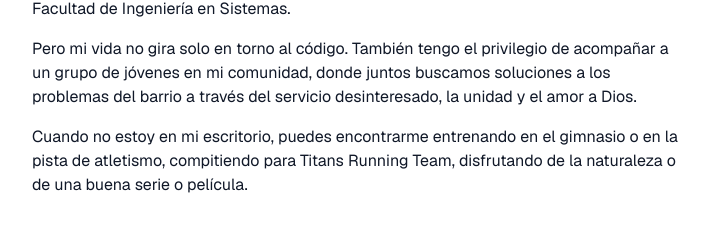
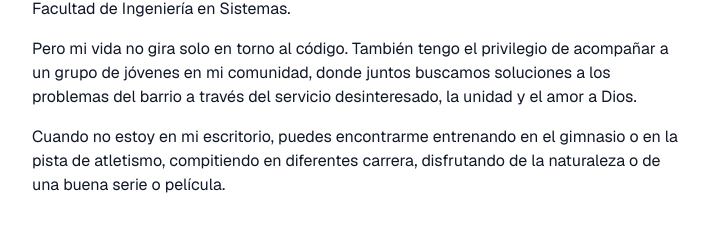
Before and after one commit to arisrodriguez/a-r, a Next.js app: page /sobre-mi in a window 1280 px wide. Shown: the part 879-1126 px from the top of the page, without its empty margins (282-991 px from the left). Built offline with nearby package versions, Linux system fonts and the light colour scheme.

Commit message:
update: mejorar texto de descripción sobre entrenamiento y competencias

```diff
--- a/src/app/components/About/AboutStory.tsx
+++ b/src/app/components/About/AboutStory.tsx
@@ -20,7 +20,7 @@ export default function AboutStory() {
                 Pero mi vida no gira solo en torno al código. También tengo el privilegio de acompañar a un grupo de jóvenes en mi comunidad, donde juntos buscamos soluciones a los problemas del barrio a través del servicio desinteresado, la unidad y el amor a Dios.
             </p>
             <p className="mt-4 font-normal text-base text-gray-900 dark:text-gray-100">
-                Cuando no estoy en mi escritorio, puedes encontrarme entrenando en el gimnasio o en la pista de atletismo, compitiendo para Titans Running Team, disfrutando de la naturaleza o de una buena serie o película.
+                Cuando no estoy en mi escritorio, puedes encontrarme entrenando en el gimnasio o en la pista de atletismo, compitiendo en diferentes carrera, disfrutando de la naturaleza o de una buena serie o película.
             </p>
         </motion.div>
     );
```
